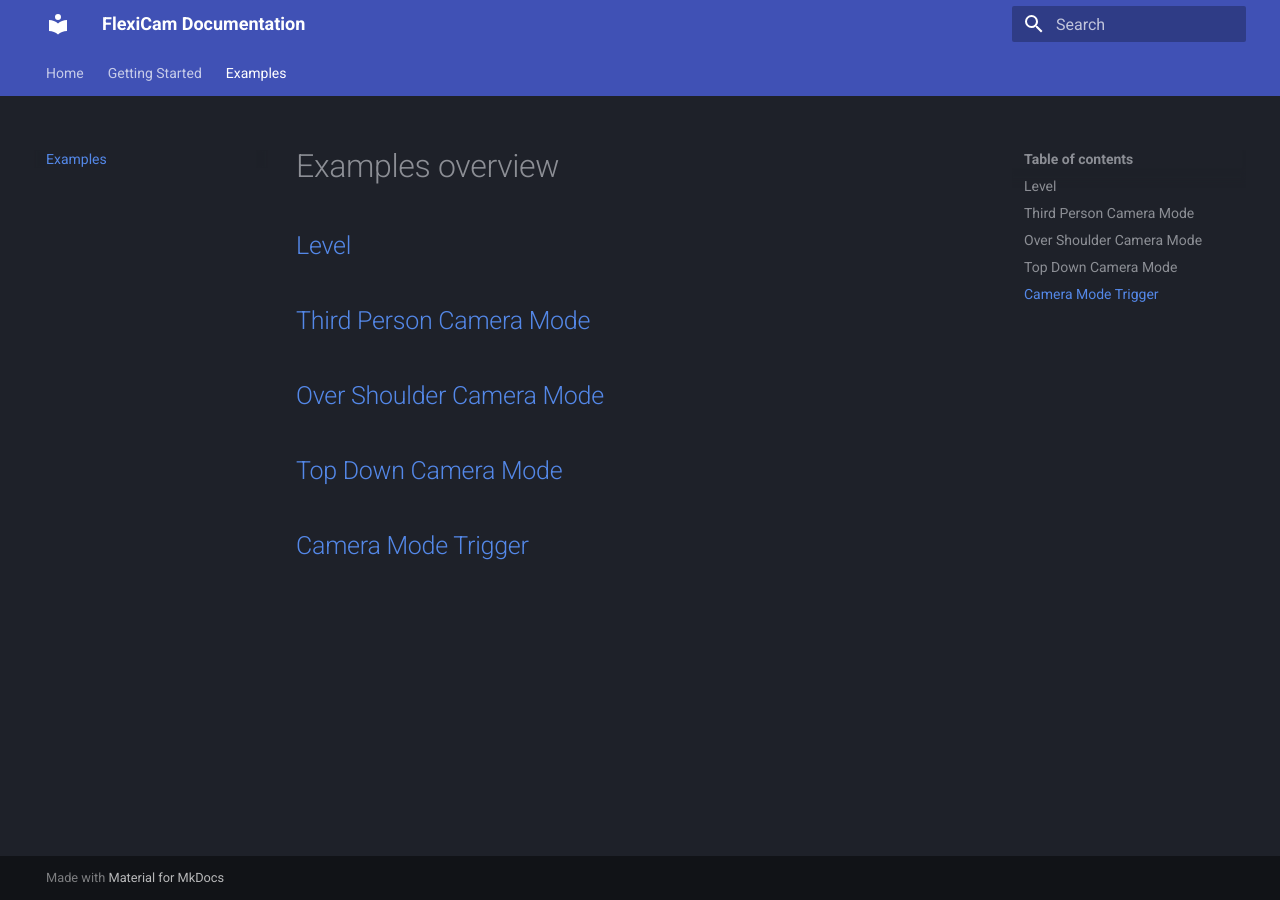
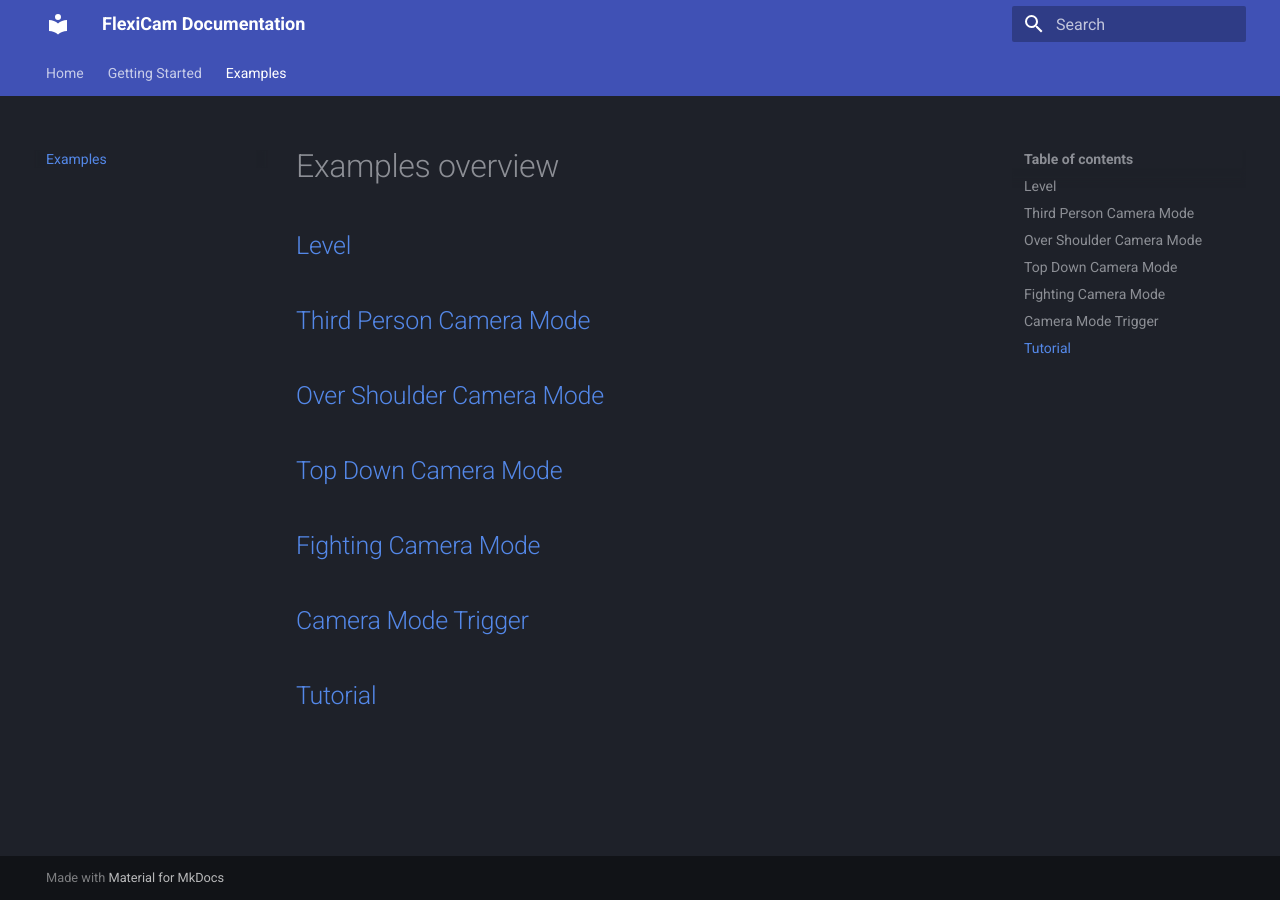
Before and after one commit to egorkapk/flexicam-docs, an MkDocs documentation site: the page built from docs/examples/overview.md, in a window 1280 px wide. Built offline with MkDocs 1.6.1 and Material for MkDocs 9.7.7, drawn with Linux system fonts in a browser that asks for light colours.

Commit message:
Fighting part of level

```diff
--- /dev/null
+++ b/docs/examples/fighting-mode.md
@@ -0,0 +1 @@
+# Fighting Camera Mode
--- a/docs/examples/overview.md
+++ b/docs/examples/overview.md
@@ -8,4 +8,8 @@
 
 ## [Top Down Camera Mode](top-down-mode.md)
 
+## [Fighting Camera Mode](fighting-mode.md)
+
 ## [Camera Mode Trigger](../camera-mode-trigger.md)
+
+## [Tutorial](../tutorail.md)
```
Also changed, not shown: docs/tutorail.md (added).
